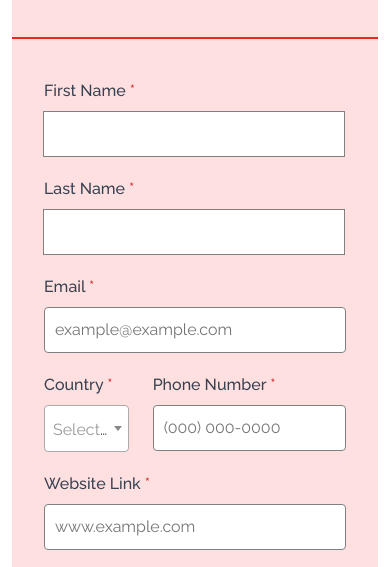
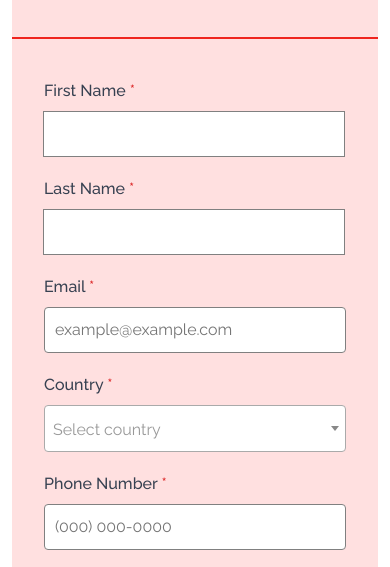
Before and after one commit to Himanshukumar2003/haven-media, a plain HTML site: page contact-us.html in a window 390 px wide. Shown: the part 255-822 px from the top of the page. Drawn offline with nearby package versions, Linux system fonts and the light colour scheme.

Commit message:
first commit

```diff
--- a/contact-us.html
+++ b/contact-us.html
@@ -98,7 +98,7 @@
                             </div>
 
                             <div class="row">
-                                <div class="col-4">
+                                <div class="col-12 col-md-4">
                                     <div class="form-group">
                                         <label for="countryCode">Country <span class="required">*</span></label>
 
@@ -112,7 +112,7 @@
                                     </div>
 
                                 </div>
-                                <div class="col-8">
+                                <div class="col-md-8 col-12">
 
                                     <div class="form-group">
                                         <label for="phone">Phone Number <span class="required">*</span></label>
```
